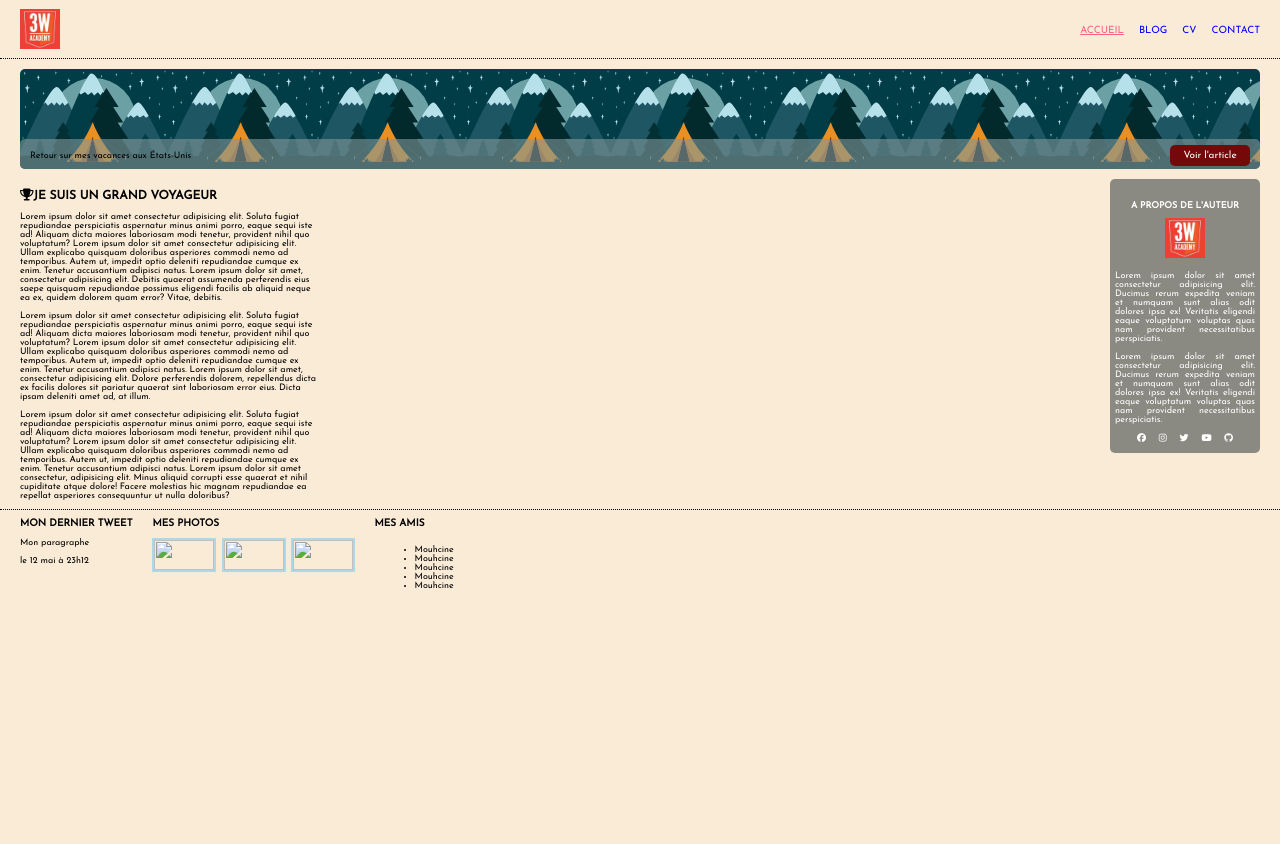
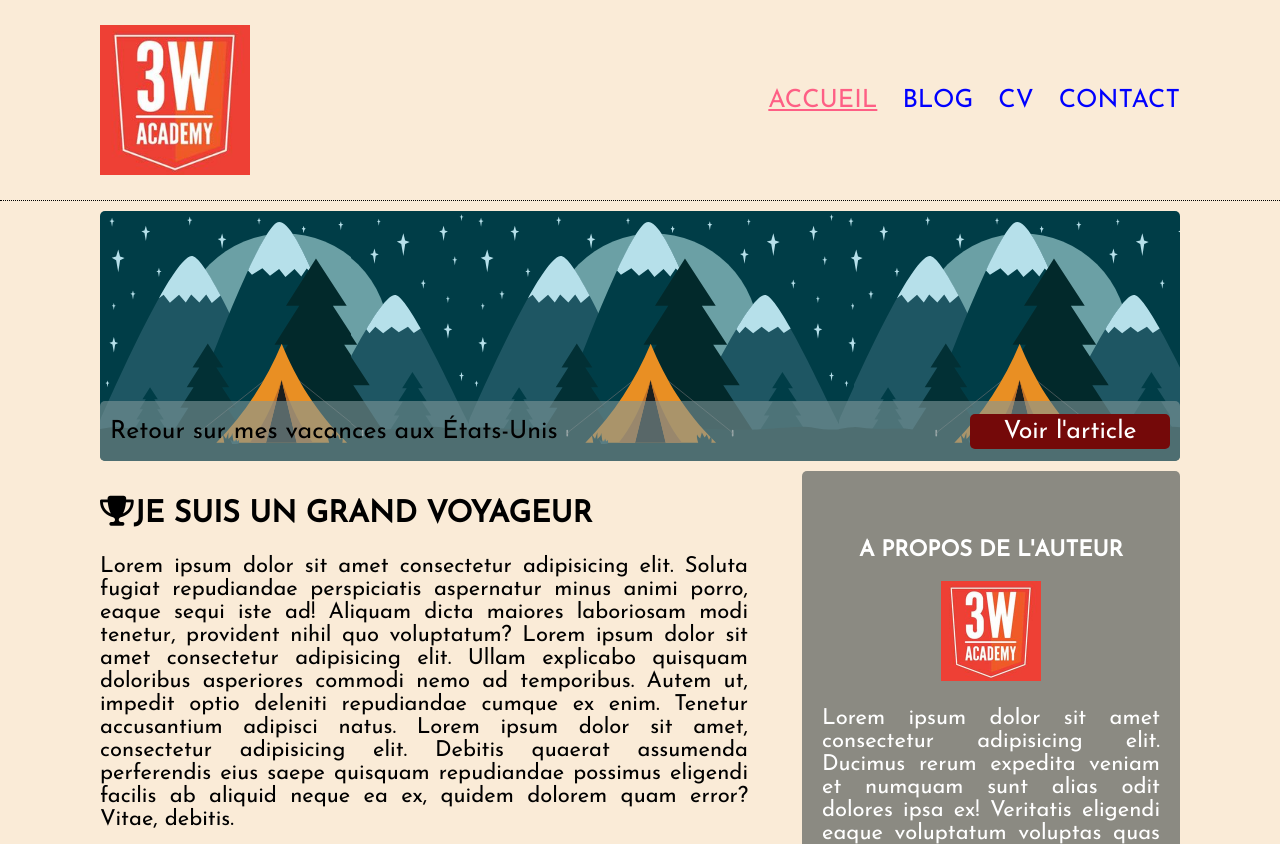
Before and after one commit to Josias1997/voyageur, a plain HTML site: page index.html in a window 1280 px wide. Shown: the top 844 px of the page. Before the commit the page ends 800 px from the top, so only its background shows below. Drawn offline with Linux system fonts and the light colour scheme.

Commit message:
modification css

```diff
--- a/style.css
+++ b/style.css
@@ -12,22 +12,23 @@ header {
   align-items: center;
   justify-content: space-between;
   border-bottom: 0.8px dotted;
+  height: 200px;
 }
 
 header img {
-  width: 40px;
-  height: 40px;
-  padding: 5px 20px;
+  width: 150px;
+  height: 150px;
+  padding: 5px 100px;
 }
 
 header ul {
-  padding: 5px 20px;
+  padding: 5px 100px;
 }
 
 header ul li {
   display: inline;
-  font-size: 10px;
-  margin-left: 10px;
+  font-size: 25px;
+  margin-left: 20px;
 }
 
 header ul li a {
@@ -50,53 +51,54 @@ a:hover {
   /* background-repeat: no-repeat;
   background-position: center;
   background-size: cover; */
-  height: 100px;
+  height: 250px;
   margin-top: 10px;
-  margin-left: 20px;
-  margin-right: 20px;
+  margin-left: 100px;
+  margin-right: 100px;
   border-radius: 5px;
   position: relative;
 }
 p,
 aside h2 {
-  font-size: 9px;
+  font-size: 22px;
 }
 
 section {
-  margin: 10px 20px;
+  margin: 10px 100px;
 }
 
 section img {
-  width: 40px;
-  height: 40px;
+  width: 100px;
+  height: 100px;
 }
 
 section article {
   float: left;
-  width: 300px;
+  width: 60%;
+  text-align: justify;
 }
 
 section article h2 {
-  font-size: 12px;
+  font-size: 30px;
 }
 
 section aside {
   float: right;
-  width: 150px;
+  width: 35%;
   text-align: center;
   background-color: #8b8a82;
   color: white;
-  padding-top: 15px;
-  padding-bottom: 10px;
+  padding-top: 50px;
+  padding-bottom: 20px;
   border-radius: 5px;
 }
 
 section aside p {
   text-align: justify;
-  padding: 0 5px;
+  padding: 0 20px;
 }
 .liens {
-  font-size: 9px;
+  font-size: 20px;
 }
 
 .liens i {
@@ -108,23 +110,25 @@ footer {
   clear: both;
   border-top: 0.8px dotted;
   display: flex;
+  margin-left: 100px;
+  margin-right: 100px;
 }
 
 .footer-item {
-  margin-left: 20px;
+  margin-right: 100px;
 }
 
 .footer-item img {
-  width: 60px;
-  height: 30px;
-  border: 2px solid lightblue;
+  width: 100px;
+  height: 50px;
+  border: 5px solid lightblue;
 }
 .footer-item h2 {
-  font-size: 10px;
+  font-size: 30px;
 }
 .footer-item p,
 .footer-item li {
-  font-size: 9px;
+  font-size: 25px;
 }
 
 .background-overlay {
@@ -133,7 +137,7 @@ footer {
   background-color: #81989a;
   opacity: 0.6;
   bottom: 0;
-  height: 30px;
+  height: 60px;
   z-index: 0;
   border-radius: 5px;
 }
@@ -148,19 +152,21 @@ footer {
   /* background-color: rgba(255, 255, 255, 0.5); */
   border-bottom-left-radius: 5px;
   border-bottom-right-radius: 5px;
+  height: 60px;
 }
 
 .sub-banner p {
   margin-left: 10px;
   z-index: 2;
+  font-size: 25px;
 }
 
 .sub-banner button {
   margin-right: 10px;
   background-color: #740909;
-  width: 80px;
+  width: 200px;
   color: white;
-  font-size: 10px;
+  font-size: 25px;
   border: none;
   padding: 5px;
   border-radius: 5px;
```
